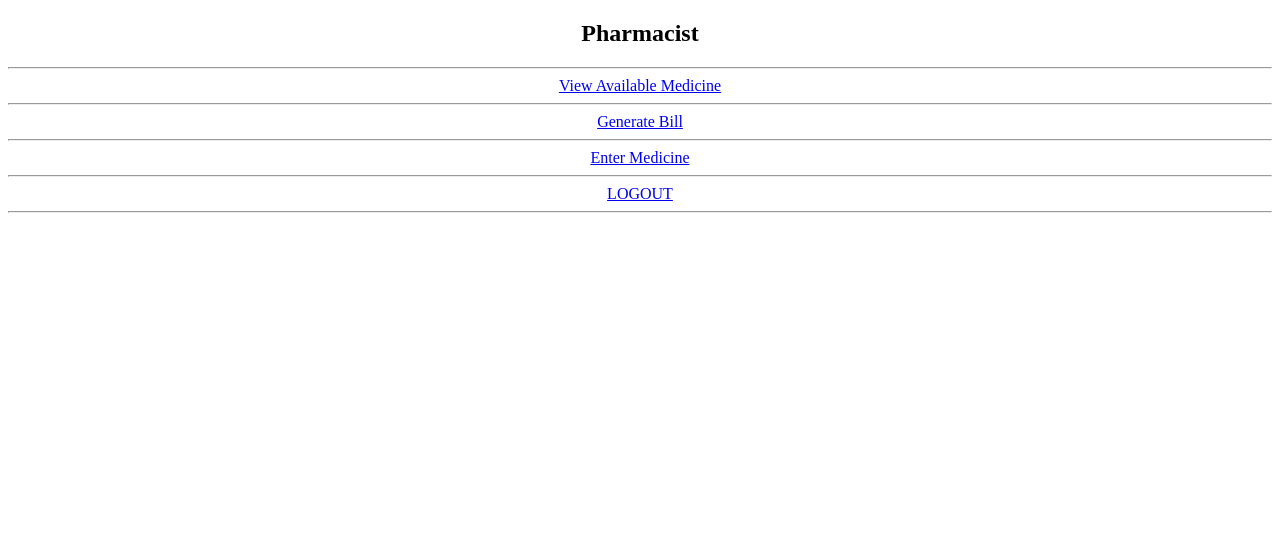
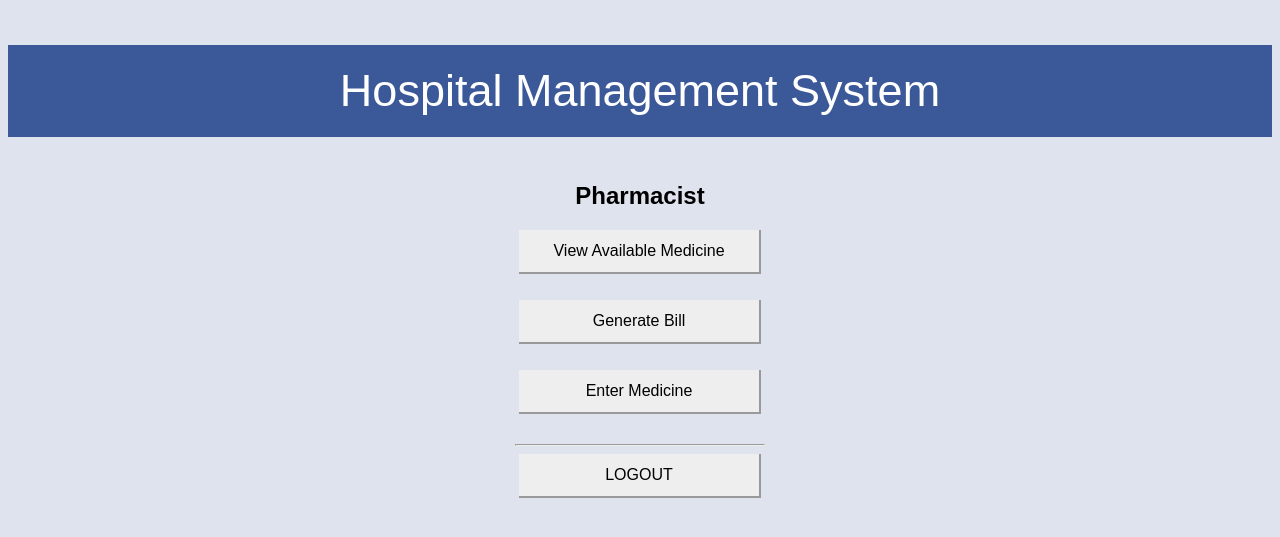
Before and after one commit to hetjagani/Hospital-Management-System, a PHP site: page /pharmacist_menu.php in a window 1280 px wide. Shown: the top 537 px of the page. Run offline with PHP 8.4, Linux system fonts and the light colour scheme.

Commit message:
Nurse and Pharmacist Completed

```diff
--- a/generate_pharma_bill.php
+++ b/generate_pharma_bill.php
@@ -7,12 +7,15 @@
 <html lang="en">
 <head>
   <meta charset="UTF-8">
+  <link rel="stylesheet" href="project.css">
   <meta name="viewport" content="width=device-width, initial-scale=1.0">
   <meta http-equiv="X-UA-Compatible" content="ie=edge">
   <title>Pharmacy Bill</title>
 </head>
 <body>
   <center>
+      <p>  Hospital Management System  </p>
+
 
   <h2>Pharmacy Bill</h2>
   <hr>
--- a/nurse_menu.php
+++ b/nurse_menu.php
@@ -22,7 +22,6 @@
 <body>
 <center>
     <p>  Hospital Management System  </p>
-<div class="vertical-menu">
 
   <h2> Nurse <?php echo '['.$nurse_data['FirstName'].' '.$nurse_data['LastName'].']'; ?></h2>
   <hr>
@@ -74,12 +73,12 @@
       echo '<h3>No Patient Assigned...</h3>';
     }
   ?>
-
+<br>
     </table>
     <hr>
     <a href="index.php"> LOGOUT </a> <br>
     <hr>
-    </div>
+
 </center>
 </body>
 </html>
--- a/pharmacist_menu.php
+++ b/pharmacist_menu.php
@@ -7,22 +7,28 @@
 <html>
 <head>
   <meta charset="utf-8">
+        <link rel="stylesheet" href="project.css">
+
   <meta http-equiv="X-UA-Compatible" content="IE=edge">
   <title>Pharmacist Menu</title>
   <meta name="viewport" content="width=device-width, initial-scale=1">
 </head>
 <body>
   <center>
+      <p>  Hospital Management System  </p>
+<div class="vertical-menu">
+
     <h2> Pharmacist </h2>
-    <hr>
+
     <a href="view_available_med.php"> View Available Medicine </a> <br>
-    <hr>
+
     <a href="generate_pharma_bill.php"> Generate Bill </a> <br>
-    <hr>
+
     <a href="enter_medicine.php"> Enter Medicine </a> <br>
     <hr>
     <a href="index.php"> LOGOUT </a> <br>
-    <hr>
+
+    </div>
   </center>
 </body>
 </html>
--- a/view_available_med.php
+++ b/view_available_med.php
@@ -11,12 +11,16 @@
 <html lang="en">
 <head>
   <meta charset="UTF-8">
+        <link rel="stylesheet" href="project.css">
+
   <meta name="viewport" content="width=device-width, initial-scale=1.0">
   <meta http-equiv="X-UA-Compatible" content="ie=edge">
   <title>Available Medicines</title>
 </head>
 <body>
 <center>
+    <p>  Hospital Management System  </p>
+
 
   <h2>Available Medicines</h2>
 
@@ -46,6 +50,8 @@
   ?>
   </table>
 
+
+
 </center>
 </body>
 </html>
```
Also changed, not shown: enter_medicine.php (+13 -4 lines).
